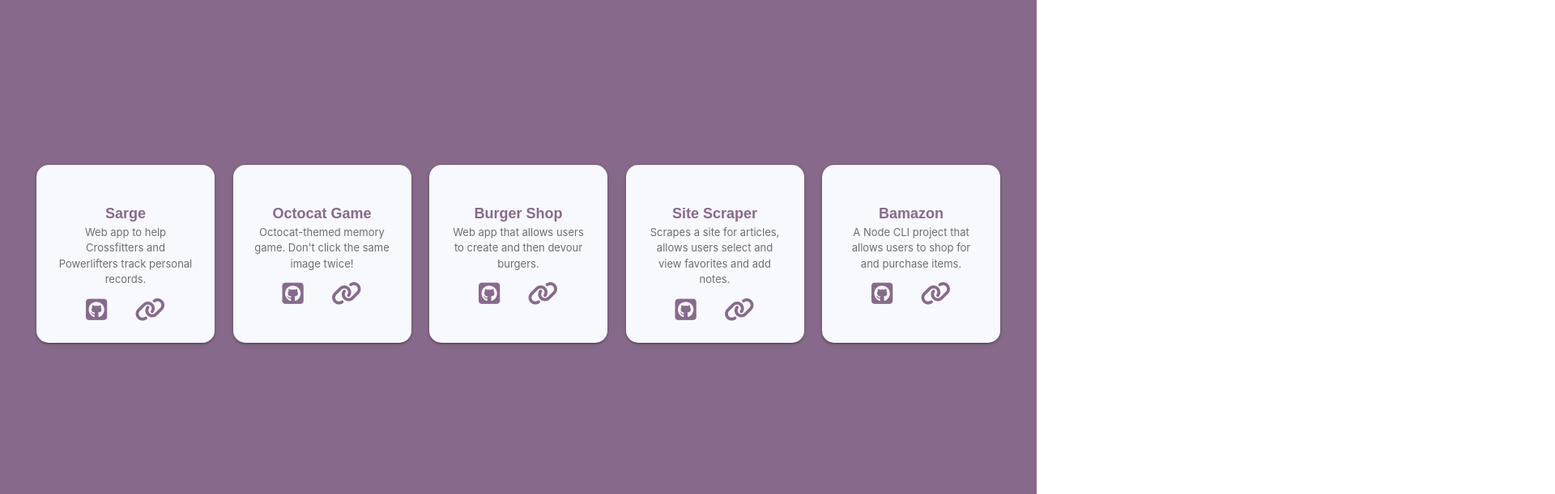
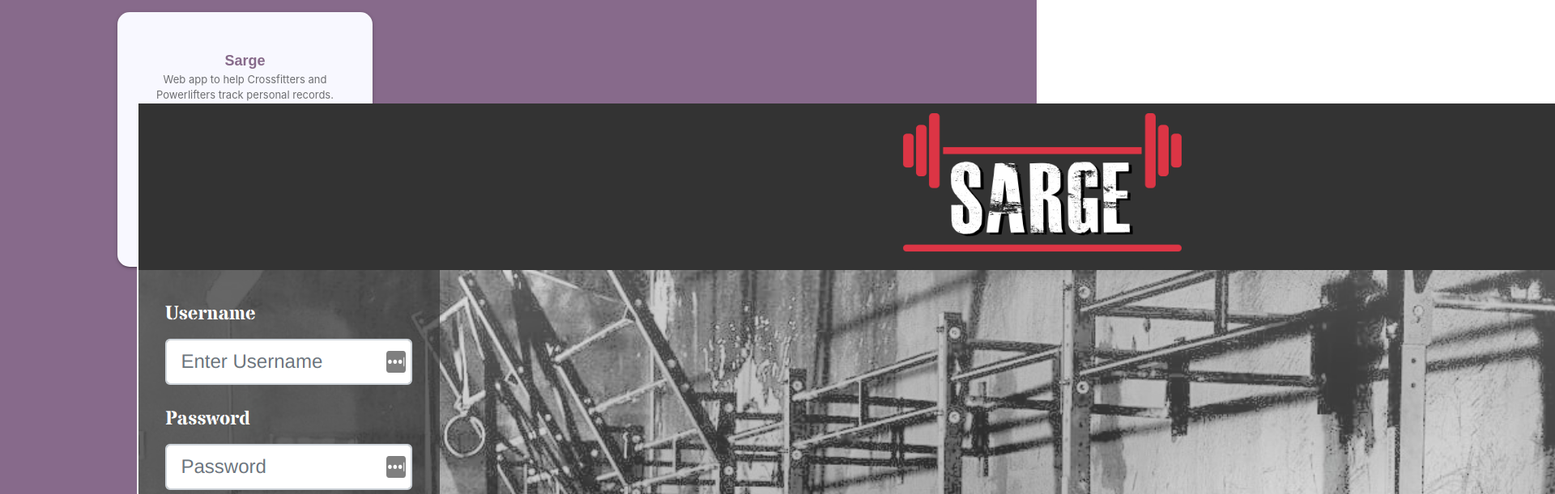
Before and after one commit to kalargent/ReactPortfolio, a React (Create React App) app: page / in a window 1280 px wide. Shown: the part 1745-2356 px from the top of the page at 81% size, 1920 px wide, since content can reach past the window. Built offline with nearby package versions, Linux system fonts and the light colour scheme.

Commit message:
got images to display imperfectly

```diff
--- a/src/components/ProjectCard/index.js
+++ b/src/components/ProjectCard/index.js
@@ -14,7 +14,8 @@ function ProjectCard(props) {
             {/* <span>{props.logo}</span> */}
             <span className="title">{props.title}</span>
             <p className="description">{props.description}</p>
-
+            <img src={props.image}></img>
+            {/* <img src>{props.image}</img> */}
             <a href={props.git} target="blank"> <i class="fab fa-github-square fa-md fa-2x"></i></a>
            <a href={props.prod} target="blank"> <i class="fas fa-link fa-md fa-2x"></i></a>
           </div>
--- a/src/components/ProjectCard/style.css
+++ b/src/components/ProjectCard/style.css
@@ -1,6 +1,6 @@
 .card {
-    width: 220px;
-    height: 220px;
+    width: 315px;
+    height: 315px;
     /* background: #D3D3D3;  */
     background: #F8F8FF;
     /* padding: 10px;
```
